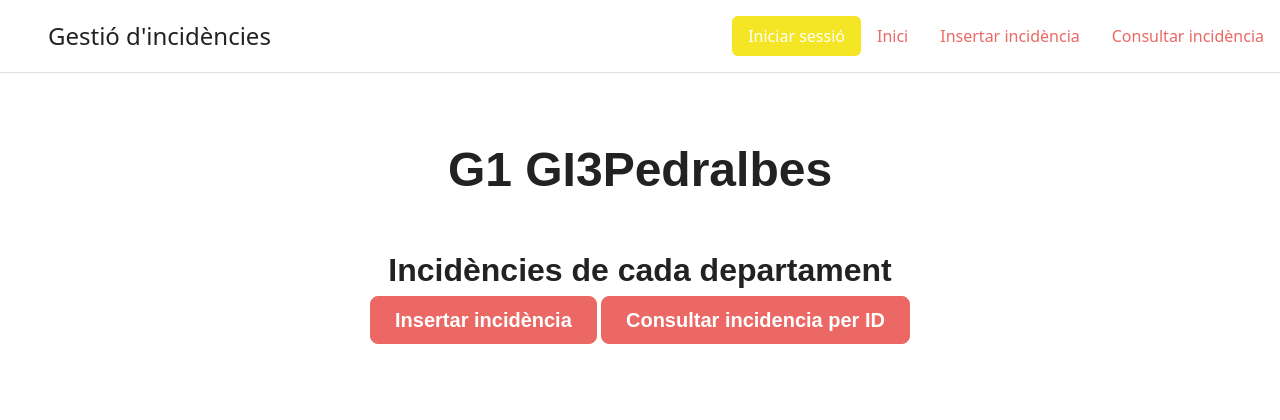
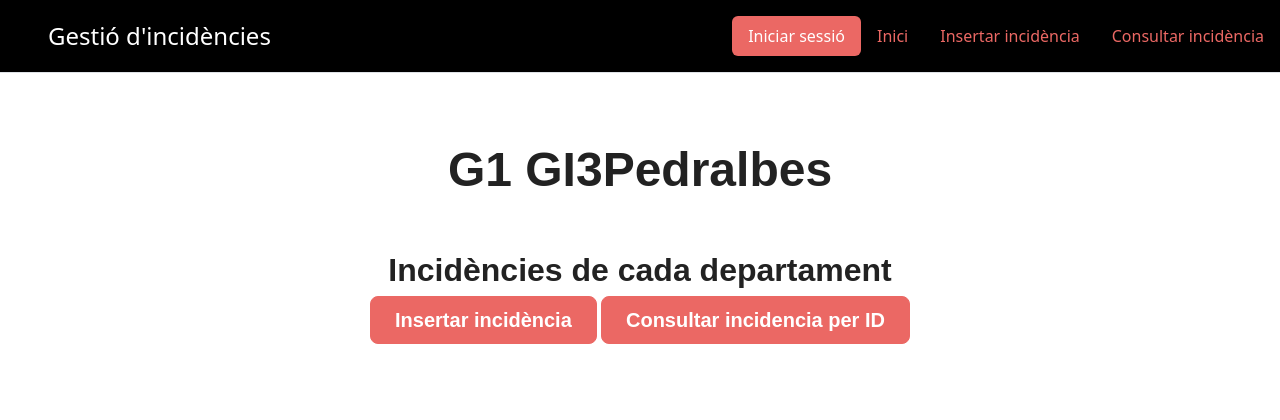
Before and after one commit to inspedralbes/transversal_incidencies-team-1-gi3p, a PHP site: page /index.php in a window 1280 px wide. Shown: the top 420 px of the page. Run offline with PHP 8.4, Linux system fonts and the light colour scheme; data that the repository does not hold is empty; some web fonts are replaced.

Commit message:
Add files via upload

```diff
--- a/Projecte/header.php
+++ b/Projecte/header.php
@@ -1,7 +1,7 @@
-<header class="d-flex flex-wrap justify-content-center py-3 mb-4 border-bottom fixed-top bg-body-secondary text-emphasis-dark">
+<header class="d-flex flex-wrap justify-content-center py-3 mb-4 border-bottom fixed-top bg-dark">
   <a href="/" class="d-flex align-items-center mb-3 mb-md-0 me-md-auto text-dark text-decoration-none">
     <svg class="bi me-2" width="40" height="32"><use xlink:href="#bootstrap"></use></svg>
-    <span class="fs-4">Gestió d'incidències</span>
+    <span class="fs-4 text-white">Gestió d'incidències</span>
   </a>
 
 
@@ -31,7 +31,7 @@
 
     <?php }
     } else { ?>
-            <li class="nav-item"><a href="log_in.php" class="nav-link active bg-warning text-white" aria-current="page">Iniciar sessió</a></li>
+            <li class="nav-item"><a href="log_in.php" class="nav-link active btn-primary text-white" aria-current="page">Iniciar sessió</a></li>
             <li class="nav-item"><a href="index.php" class="nav-link">Inici</a></li>
             <li class="nav-item"><a href="insertar_incidencia.php" class="nav-link">Insertar incidència</a></li>
             <li class="nav-item"><a href="consultar_incidencia.php" class="nav-link ">Consultar incidència</a></li>
```
